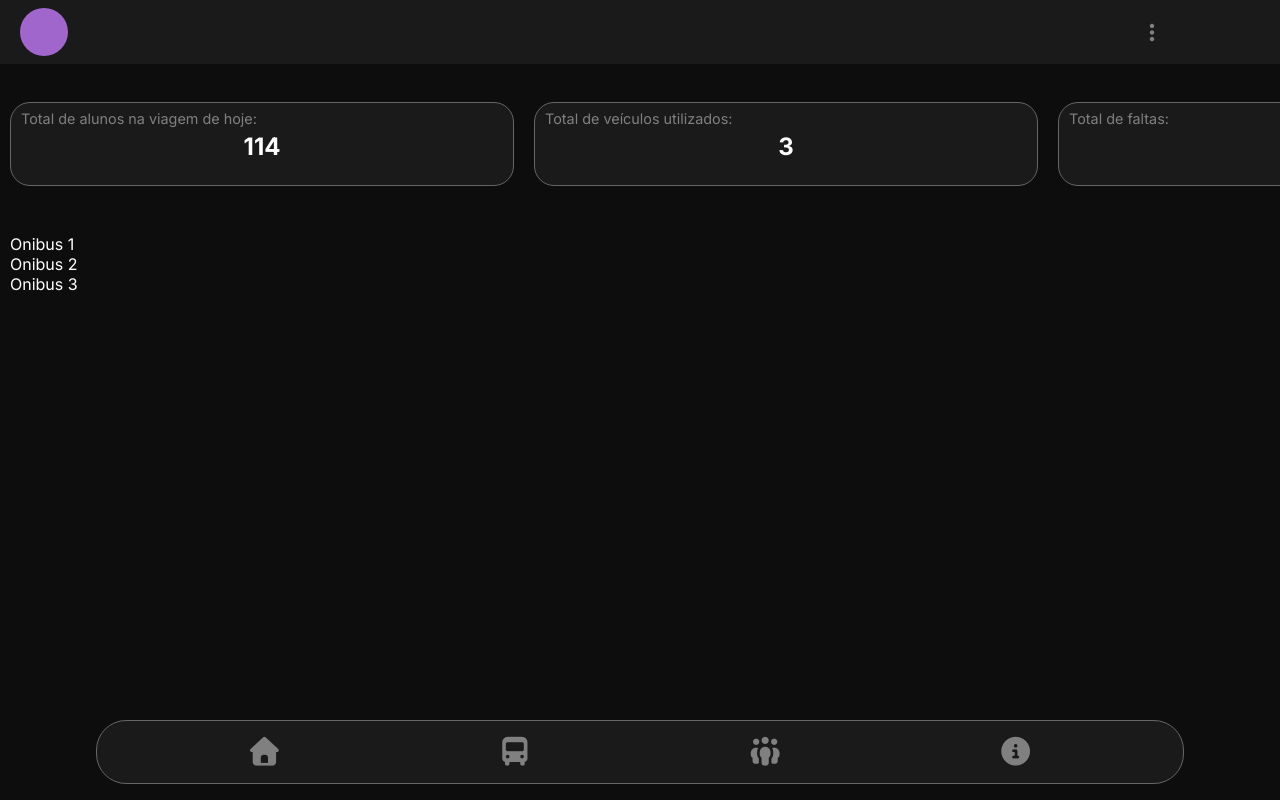
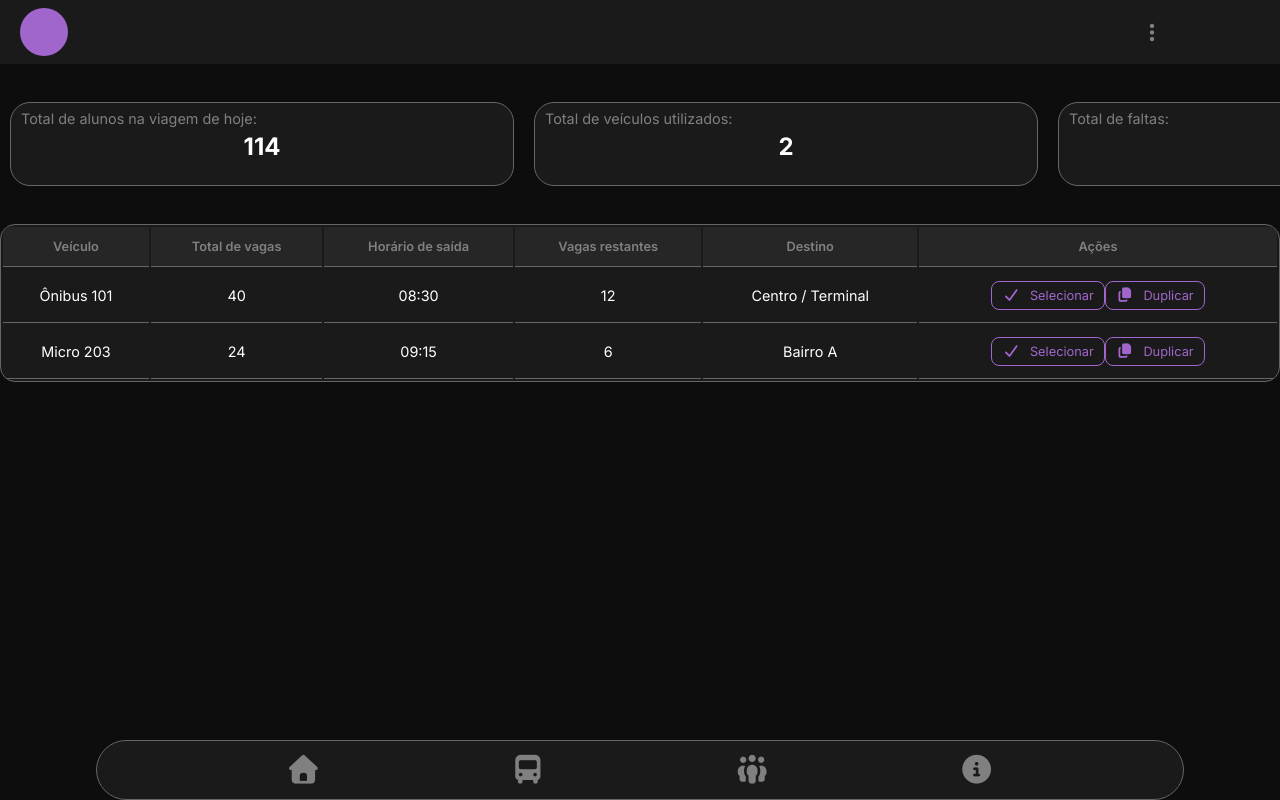
Before and after one commit to luciomessiassantos/Gerenciamento-Transporte-Estudantil, a plain HTML site: page src/Dashboard/index.html in a window 1280 px wide. Drawn offline with Linux system fonts and the light colour scheme.

Commit message:
(WIP) Tabela editável na dashboard

```diff
--- a/src/Dashboard/index.html
+++ b/src/Dashboard/index.html
@@ -25,7 +25,7 @@
             </div>
             <div class="info-card">
                 <label for="" class="label-info">Total de veículos utilizados:</label>
-                    <h2 class="content-info">3</h2>
+                <h2 class="content-info">2</h2>
             </div>
             <div class="info-card">
                 <label for="" class="label-info">Total de faltas:</label>
@@ -33,16 +33,48 @@
             </div>
         </section>
         <section class="today-transport-table">
-                </div class="transport">
-                    <p>Onibus 1</p>
+
+            <div class="transport-table-wrap">
+                <table class="transport-table">
+                    <thead>
+                        <tr>
+                            <th contenteditable="true">Veículo</th>
+                            <th contenteditable="true">Total de vagas</th>
+                            <th contenteditable="true">Horário de saída</th>
+                            <th contenteditable="true">Vagas restantes</th>
+                            <th contenteditable="true">Destino</th>
+                            <th class="center">Ações</th>
+                        </tr>
+                    </thead>
+                    <tbody>
+                        <tr>
+                            <td contenteditable="true" class="center" data-label="Veículo">Ônibus 101</td>
+                            <td contenteditable="true" class="center" data-label="Total de vagas">40</td>
+                            <td contenteditable="true" class="center" data-label="Horário de saída">08:30</td>
+                            <td contenteditable="true" class="center" data-label="Vagas restantes">12</td>
+                            <td contenteditable="true" class="center" data-label="Destino">Centro / Terminal</td>
+                            <td class="actions" data-label="Ações">
+                                <button class="btn-select"><i class="fa-solid fa-check"></i> Selecionar</button>
+                                <button class="btn-duplicate"><i class="fa-solid fa-copy"></i> Duplicar</button>
+                            </td>
+                        </tr>
+                        <tr>
+                            <td contenteditable="true" class="center" data-label="Veículo">Micro 203</td>
+                            <td contenteditable="true" class="center" data-label="Total de vagas">24</td>
+                            <td contenteditable="true" class="center" data-label="Horário de saída">09:15</td>
+                            <td contenteditable="true" class="center" data-label="Vagas restantes">6</td>
+                            <td contenteditable="true" class="center" data-label="Destino">Bairro A</td>
+                            <td class="actions" data-label="Ações">
+                                <button class="btn-select"><i class="fa-solid fa-check"></i> Selecionar</button>
+                                <button class="btn-duplicate"><i class="fa-solid fa-copy"></i> Duplicar</button>
+                            </td>
+                        </tr>
+                    </tbody>
+                    </table>
                 </div>
-                </div class="transport">
-                    <p>Onibus 2</p>
-                </div>
-                </div class="transport">
-                    <p>Onibus 3</p>
-                </div>
+
         </section>
+
 
         <nav class="nav-bar">
             <i class=" fas fa-house"></i>
--- a/src/Dashboard/style.css
+++ b/src/Dashboard/style.css
@@ -8,6 +8,18 @@
     font-family: var(--font-inter);
 }
 
+html, body {
+    height: 100%;
+    margin: 0;
+    padding: 0;
+
+    background: var(--bg-color);
+    overflow-x: hidden;
+}
+
+body {
+    padding-bottom: 70px;
+}
 
 /*
     Mobile First
@@ -22,6 +34,7 @@ main {
     flex-direction: column;
 
     position: relative;
+    overflow-y: auto;
 }
 
 .side-bar {
@@ -52,21 +65,19 @@ main {
 }
 
 .nav-bar {
+    position: fixed;
+    bottom: 0;
+    left: 0;
+    width: 100%;
+    height: 60px;
+
     background-color: var(--items-color);
-    width: 85%;
-    height: 8%;
-
-    border: var(--default-stroke);
-    border-radius: 30px;
-    position: absolute;
-    bottom:2%;
-    align-self: center;
+    border-top: var(--default-stroke);
 
     display: flex;
     justify-content: space-evenly;
     align-items: center;
-    gap: 6%;
-
+    z-index: 999;
 }
 
 .nav-bar i {
@@ -120,21 +131,122 @@ main {
 
 .today-transport-table {
     width: 100%;
-    height: 60%;
-    padding: 10px;
+    display: flex;
+    justify-content: center;
 }
 
-.today-transport-table .transport{
-    width: 90%;
-    height: 10%;
-
-    background-color: var(--items-color);
+.transport-table-wrap {
+    width: 100%;
+    overflow-x: auto;
 }
 
-.today-transport-table p {
-    color: var(--text-default);
+.transport-table {
+    height: fit-content;
+    width: 100%;
+    background-color: var(--items-color);
+    border-radius: 15px;
+    overflow: hidden;
+    border: var(--default-stroke);
+    justify-content: center;
+    align-items: center;
 }
 
+.transport-table th, .transport-table td {
+    padding: 12px;
+    font-size: 0.9rem;
+    color: var(--text-default);
+    text-align: center;
+    border-bottom: var(--default-stroke);
+}
+
+.transport-table th {
+    background-color: var(--action-color);
+    color: var(--text-mute);
+    font-weight: 600;
+    font-size: 0.8rem;
+}
+
+.transport-table td.center, .transport-table th.center {
+    text-align: center;
+
+}
+
+.actions {
+    display: flex;
+    justify-content: center;
+    flex-direction: row;
+}
+
+.actions button {
+    padding: 6px 10px;
+    border-radius: 8px;
+    border: 1px solid var(--contrast-color);
+    background: transparent;
+    color: var(--contrast-color);
+    font-size: 0.8rem;
+    cursor: pointer;
+}
+
+.actions button i {
+    margin-right: 6px;
+    font-size: 0.9rem;
+}
+
+/* Fiz o mobile por ultimo, esse codigo ta uma gambiarra */
+
+@media (max-width: 600px) {
+
+    .transport-table thead {
+        display: none;
+    }
+
+    .transport-table tr {
+        display: block;
+        margin-bottom: 12px;
+        border: var(--default-stroke);
+        border-radius: 12px;
+        overflow: hidden;
+        padding: 10px;
+        background-color: var(--items-color);
+    }
+
+    .transport-table td {
+        display: flex;
+        justify-content: space-between;
+        padding: 8px 5px;
+    }
+
+    .transport-table td:last-child {
+        border-bottom: none;
+    }
+
+    .transport-table td::before {
+        content: attr(data-label);
+        color: var(--text-mute);
+        font-weight: 600;
+        font-size: 1rem;
+    }
+
+    .actions {
+        display: flex;
+        justify-content: center;
+        align-items: center;
+        width: 300px;
+        gap: 5px;
+    }
+}
+
+/* Aqui é pra mudar a navbar qnd vai pra desktop*/
+
+@media (min-width: 768px) {
+    .nav-bar {
+        width: 85%;
+        left: 50%;
+        transform: translateX(-50%);
+        border-radius: 30px;
+        border: var(--default-stroke);
+    }
+}
 
 @media (min-width: 1280) {
 
```
Lines whose indentation alone changed are shown as unchanged.
